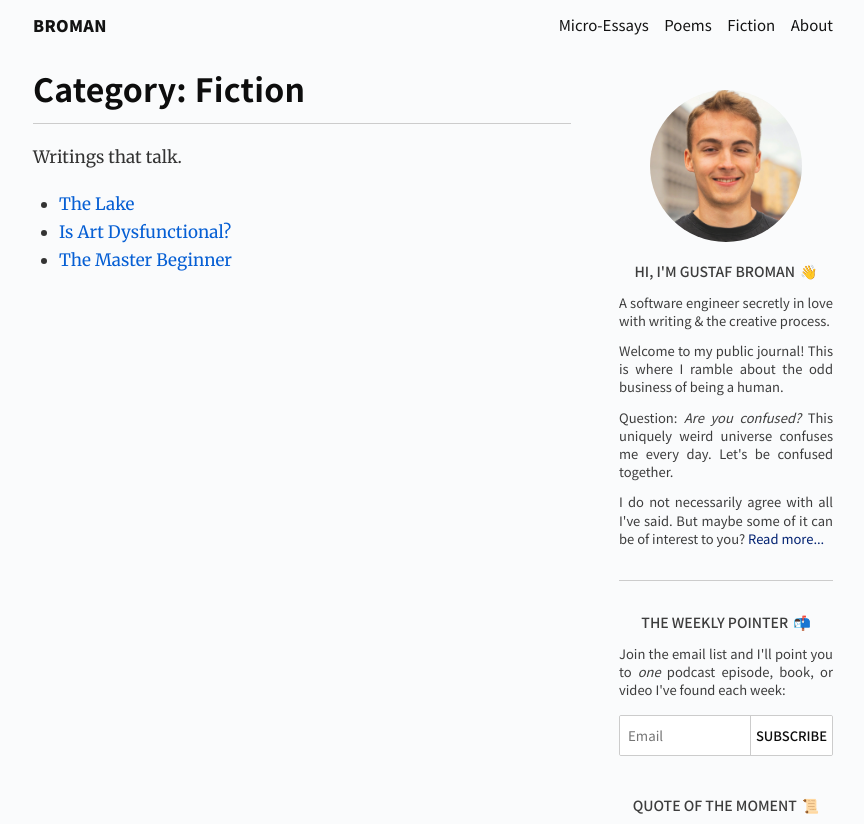
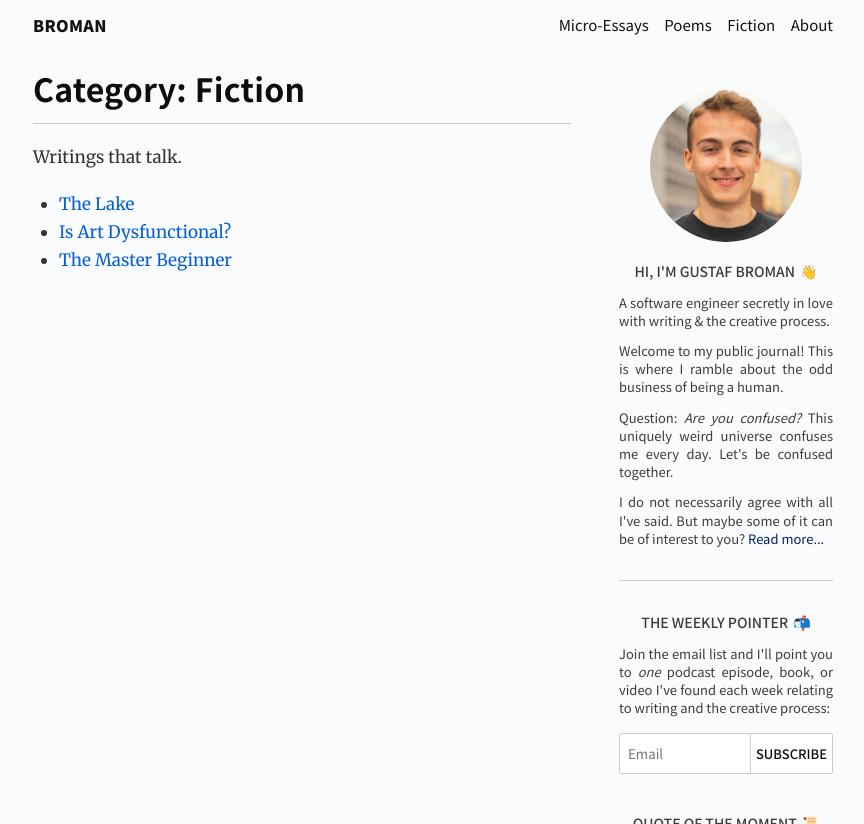
Before and after one commit to gdbroman/broman.blog, a Jekyll site: the page built from category/fiction.md, in a window 1280 px wide, cut to the strip 0-824 px from the top of the page. Shown: the whole strip, without its empty margins (207-1071 px from the left). Built offline with Jekyll 4.4.1, drawn with Linux system fonts in a browser that asks for light colours.

Commit message:
newsletter update

```diff
--- a/_includes/sidebar.html
+++ b/_includes/sidebar.html
@@ -23,7 +23,7 @@
 <div class="widget newsletter">
     <div class="container">
         <h3>The Weekly Pointer<span class="emoji">📬</span></h3>
-        <p>Join the email list and I'll point you to <i>one</i> podcast episode, book, or video I've found each week:</p>
+        <p>Join the email list and I'll point you to <i>one</i> podcast episode, book, or video I've found each week relating to writing and the creative process:</p>
         <!-- Begin Mailchimp Signup Form -->
         <div id="mc_embed_signup">
             <form action="https://app.us8.list-manage.com/subscribe/post?u=d851867d34794042763eb3505&amp;id=658d87ac3d" method="post" id="mc-embedded-subscribe-form" name="mc-embedded-subscribe-form" class="validate" target="_blank" novalidate>
```
